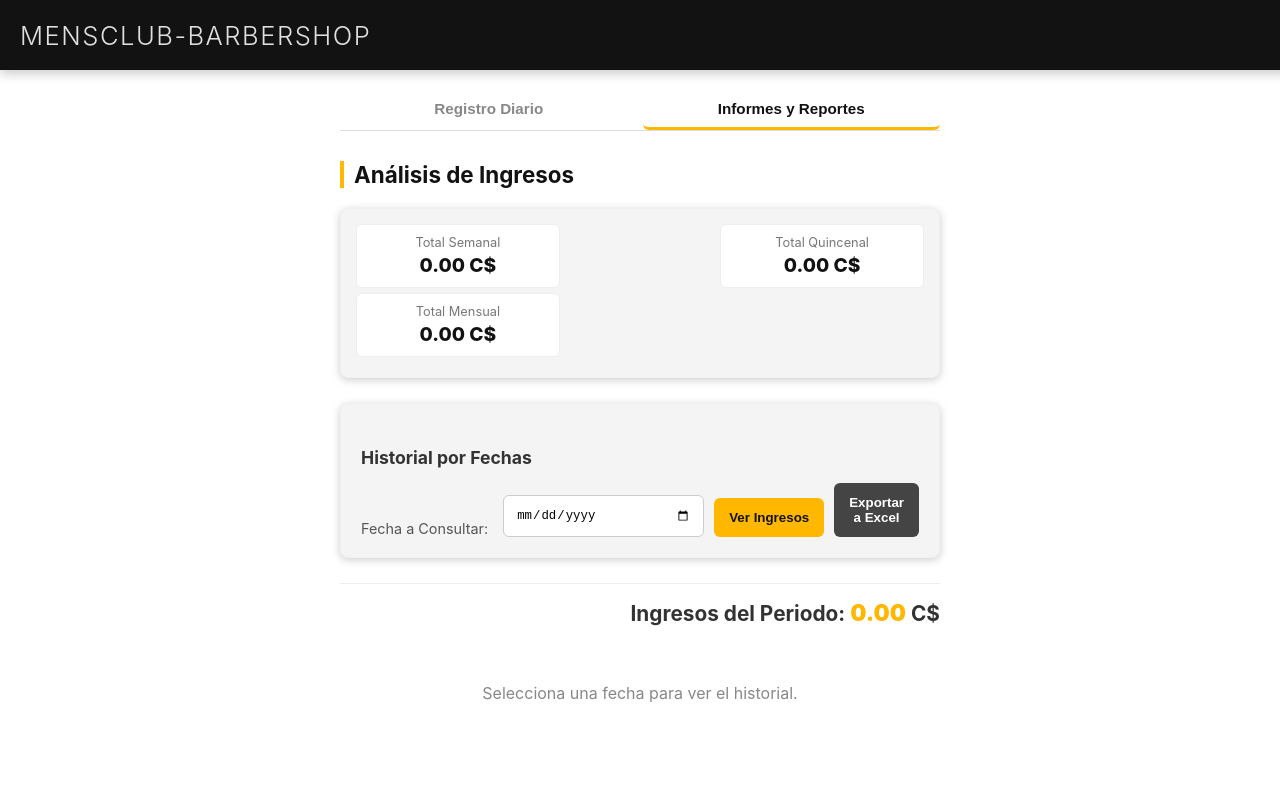
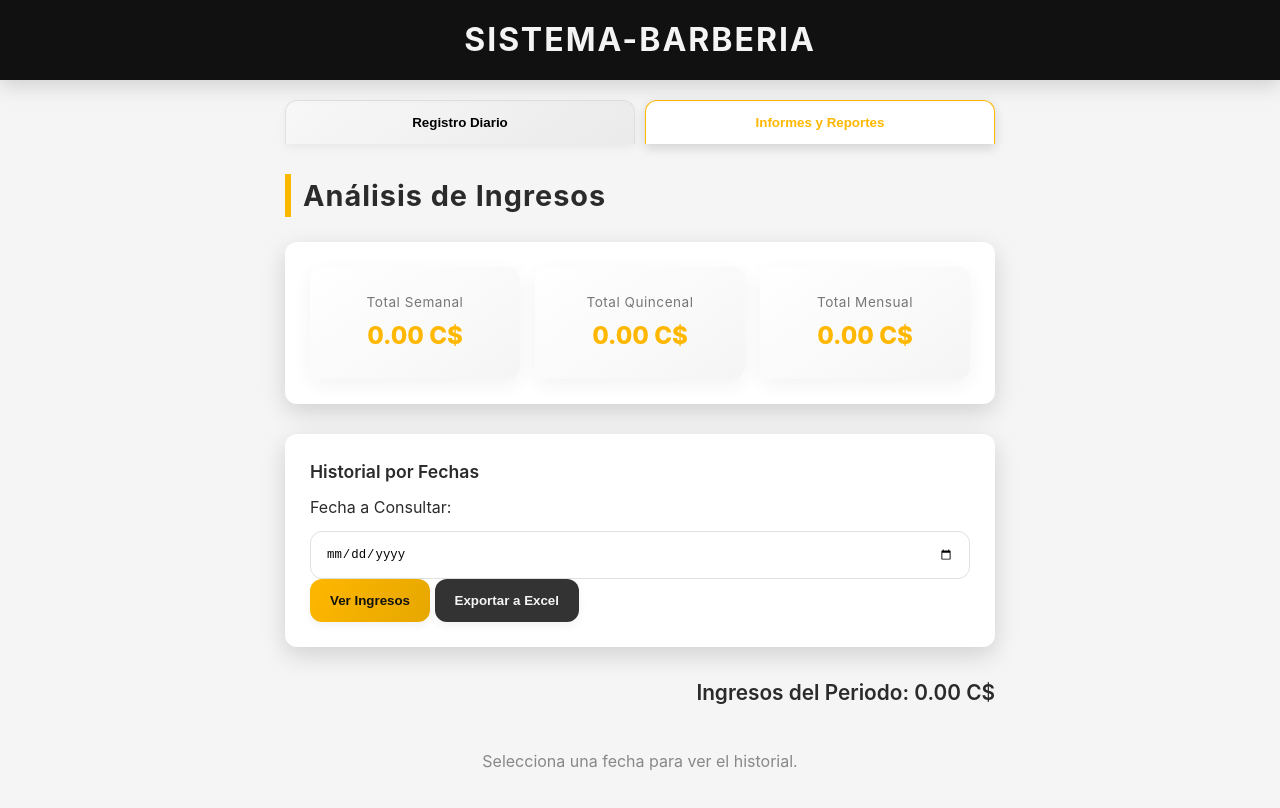
Before and after one commit to fernnwe/Barberia-app, a plain HTML site: page public/index.html in a window 1280 px wide. Both pictures are taken after a click on the button "Informes y Reportes". Drawn offline with nearby package versions, Linux system fonts and the light colour scheme; no server answers.

Commit message:
mejorando el diseño y agregando nuevas funcionalides

```diff
--- a/public/index.html
+++ b/public/index.html
@@ -12,7 +12,7 @@
 
     <header class="header">
         <div id="logo-container">
-            <span class="logo-text">MENSCLUB-BARBERSHOP</span>
+            <span class="logo-text">SISTEMA-BARBERIA</span>
         </div>
     </header>
 
--- /dev/null
+++ b/public/src/css/login.css
@@ -0,0 +1,74 @@
+:root {
+    --color-bg: #f5f5f5;
+    --color-card: #ffffff;
+    --color-accent: #ffb700;
+    --color-accent-dark: #e6a700;
+    --color-text-dark: #2b2b2b;
+    --color-text-light: #f4f4f4;
+    --color-border: #e0e0e0;
+    --color-shadow: rgba(0,0,0,0.15);
+    --border-radius: 12px;
+    --transition-speed: 0.3s;
+}
+
+* { box-sizing: border-box; margin:0; padding:0; }
+body {
+    font-family: 'Inter', 'Segoe UI', Tahoma, sans-serif;
+    background: var(--color-bg);
+    color: var(--color-text-dark);
+    display: flex;
+    justify-content: center;
+    align-items: center;
+    height: 100vh;
+}
+
+.login-container { width: 100%; max-width: 400px; padding: 20px; }
+
+.login-card {
+    background: var(--color-card);
+    padding: 30px;
+    border-radius: var(--border-radius);
+    box-shadow: 0 8px 25px var(--color-shadow);
+    text-align: center;
+    transition: transform var(--transition-speed), box-shadow var(--transition-speed);
+}
+.login-card:hover {
+    transform: translateY(-3px);
+    box-shadow: 0 12px 35px var(--color-shadow);
+}
+
+.login-card h2 { margin-bottom: 10px; color: var(--color-text-dark); }
+.login-card h2 strong { color: var(--color-accent); }
+.login-card p { margin-bottom: 20px; font-size: 0.95em; color: #555; }
+
+input {
+    width: 100%;
+    padding: 14px;
+    margin: 10px 0;
+    border-radius: var(--border-radius);
+    border: 1px solid var(--color-border);
+    font-size: 0.95em;
+    transition: border var(--transition-speed), box-shadow var(--transition-speed);
+}
+input:focus {
+    border-color: var(--color-accent);
+    box-shadow: 0 0 10px rgba(255, 183, 0, 0.3);
+    outline: none;
+}
+
+button {
+    width: 100%;
+    padding: 14px;
+    border: none;
+    border-radius: var(--border-radius);
+    background: var(--color-accent);
+    color: var(--color-text-light);
+    font-weight: 700;
+    font-size: 1em;
+    cursor: pointer;
+    transition: all var(--transition-speed);
+    margin-top: 10px;
+}
+button:hover { background: var(--color-accent-dark); transform: translateY(-2px); }
+
+.mensaje { margin-top: 15px; font-size: 0.95em; color: #f87171; }
--- a/public/src/css/styles.css
+++ b/public/src/css/styles.css
@@ -1,267 +1,300 @@
-/* --- VARIABLES DE DISEÑO PROFESIONAL --- */
+/* =========================
+   VARIABLES DE DISEÑO BARBERÍA
+========================= */
 :root {
-    --color-primary: #121212;      /* Fondo Oscuro/Negro Principal */
-    --color-secondary: #f4f4f4;    /* Fondo de Contenedores Claros */
-    --color-accent: #ffb700;       /* Amarillo Dorado (Acento/Ingresos) */
-    --color-text-light: #e0e0e0;   /* Texto en fondos oscuros */
-    --color-text-dark: #333333;    /* Texto en fondos claros */
-    --color-border: #cccccc;
-    --color-shadow: rgba(0, 0, 0, 0.2);
+    --color-bg: #f5f5f5;
+    --color-header: #111111;
+    --color-card: #ffffff;
+    --color-accent: #ffb700;
+    --color-accent-dark: #e6a700;
+    --color-text-dark: #2b2b2b;
+    --color-text-light: #f4f4f4;
+    --color-border: #e0e0e0;
+    --color-shadow-light: rgba(0, 0, 0, 0.05);
+    --color-shadow-dark: rgba(0, 0, 0, 0.15);
+    --transition-speed: 0.3s;
+    --border-radius: 12px;
+    --card-padding: 25px;
 }
 
-/* 1. Base y Estructura */
+/* =========================
+   BASE
+========================= */
+* {
+    box-sizing: border-box;
+    margin: 0;
+    padding: 0;
+}
 body {
-    font-family: 'Inter', 'Segoe UI', Tahoma, Geneva, Verdana, sans-serif;
-    background: var(--color-background); /* Fondo claro, aunque la cabecera será oscura */
+    font-family: 'Inter', 'Segoe UI', Tahoma, sans-serif;
+    background: var(--color-bg);
     color: var(--color-text-dark);
-    padding: 0;
-    margin: 0;
-    padding-top: 70px; /* Espacio para la cabecera fija */
-    min-height: 100vh;
+    padding-top: 80px; /* espacio para header fijo */
+    line-height: 1.5;
 }
 
-.container {
-    max-width: 600px; /* Un poco más de ancho para sentirlo como dashboard */
-    margin: 0 auto;
-    padding: 20px;
+h1{
+    text-align: center;
 }
 
-/* 2. Cabecera (Header) - Oscura y Fija */
+/* =========================
+   HEADER
+========================= */
 .header {
     position: fixed;
     top: 0;
     left: 0;
     width: 100%;
-    height: 70px;
-    background: var(--color-primary);
-    color: var(--color-text-light);
+    height: 80px;
+    background: var(--color-header);
     display: flex;
     align-items: center;
-    padding: 0 20px;
-    box-shadow: 0 4px 10px var(--color-shadow);
+    justify-content: center;
+    box-shadow: 0 6px 20px var(--color-shadow-dark);
     z-index: 1000;
 }
 
 .logo-text {
-    font-size: 1.6em;
-    font-weight: 300;
-    letter-spacing: 1.5px;
+    font-size: 2em;
+    font-weight: 700;
+    color: var(--color-text-light);
+    letter-spacing: 2px;
 }
 .logo-text strong {
-    font-weight: 800;
     color: var(--color-accent);
 }
 
-/* 3. Títulos y Secciones */
-h2 {
-    color: var(--color-primary);
-    font-weight: 700;
-    font-size: 1.4em;
-    margin-top: 30px;
-    margin-bottom: 20px;
-    border-left: 4px solid var(--color-accent);
-    padding-left: 10px;
+/* =========================
+   CONTAINER
+========================= */
+.container {
+    max-width: 750px;
+    margin: 0 auto;
+    padding: 20px;
 }
 
+/* =========================
+   NAVIGATION MENU
+========================= */
+.nav-menu {
+    display: flex;
+    gap: 10px;
+    margin-bottom: 30px;
+}
+.nav-button {
+    flex: 1;
+    padding: 14px 20px;
+    border-radius: var(--border-radius) var(--border-radius) 0 0;
+    border: 1px solid var(--color-border);
+    border-bottom: none;
+    background: linear-gradient(145deg, #f8f8f8, #eaeaea);
+    font-weight: 600;
+    cursor: pointer;
+    transition: all var(--transition-speed) ease;
+}
+.nav-button.active {
+    background: var(--color-card);
+    color: var(--color-accent);
+    border-color: var(--color-accent);
+    font-weight: 700;
+    box-shadow: 0 4px 12px var(--color-shadow-dark);
+}
+
+/* =========================
+   TITLES
+========================= */
+h2 {
+    font-size: 1.8em;
+    font-weight: 700;
+    color: var(--color-text-dark);
+    border-left: 6px solid var(--color-accent);
+    padding-left: 12px;
+    margin-bottom: 25px;
+    letter-spacing: 1px;
+}
+h3 {
+    font-size: 1.3em;
+    font-weight: 600;
+    color: var(--color-text-dark);
+    text-align: right;
+}
 h4 {
-    color: var(--color-text-dark);
     font-size: 1.1em;
+    font-weight: 600;
     margin-bottom: 10px;
 }
 
-.section-header h3 {
-    text-align: right;
-    font-size: 1.3em;
-    padding: 15px 0;
-    color: var(--color-text-dark);
-    border-top: 1px solid #eee;
+/* =========================
+   CARDS
+========================= */
+.card {
+    background: var(--color-card);
+    border-radius: var(--border-radius);
+    padding: var(--card-padding);
+    margin-bottom: 30px;
+    box-shadow: 0 8px 25px var(--color-shadow-dark);
+    transition: transform var(--transition-speed), box-shadow var(--transition-speed);
+}
+.card:hover {
+    transform: translateY(-5px);
+    box-shadow: 0 12px 30px var(--color-shadow-dark);
 }
 
-#totalDiario, #totalPeriodo {
-    font-weight: 900;
-    color: var(--color-accent);
-    font-size: 1.1em;
+/* =========================
+   FORM ELEMENTS
+========================= */
+input, select {
+    width: 100%;
+    padding: 15px;
+    margin-top: 12px;
+    border-radius: var(--border-radius);
+    border: 1px solid var(--color-border);
+    font-size: 0.95em;
+    transition: border var(--transition-speed) ease, box-shadow var(--transition-speed) ease;
+}
+input:focus, select:focus {
+    border-color: var(--color-accent);
+    box-shadow: 0 0 10px var(--color-shadow-light);
+    outline: none;
 }
 
-/* 4. Navegación/Menú */
-.nav-menu {
-    display: flex;
-    gap: 5px;
-    margin-bottom: 25px;
-    border-bottom: 1px solid #ddd;
+/* =========================
+   BUTTONS
+========================= */
+button {
+    padding: 14px 20px;
+    border-radius: var(--border-radius);
+    border: none;
+    font-weight: 700;
+    cursor: pointer;
+    transition: all var(--transition-speed) ease;
+    box-shadow: 0 4px 10px var(--color-shadow-light);
+}
+#btnRegistrar, #btnFiltrar {
+    background: linear-gradient(120deg, var(--color-accent), var(--color-accent-dark));
+    color: var(--color-header);
+}
+#btnRegistrar:hover, #btnFiltrar:hover {
+    background: linear-gradient(120deg, var(--color-accent-dark), var(--color-accent));
+    transform: translateY(-2px);
+    box-shadow: 0 6px 15px var(--color-shadow-dark);
+}
+.secondary-btn {
+    background: #333;
+    color: var(--color-text-light);
+}
+.secondary-btn:hover {
+    background: #555;
+    transform: translateY(-2px);
+    box-shadow: 0 6px 12px var(--color-shadow-dark);
 }
 
-.nav-button {
+/* =========================
+   MÉTRICAS / DASHBOARD
+========================= */
+.card-metrics {
+    display: flex;
+    gap: 15px;
+    flex-wrap: wrap;
+}
+.total-box {
     flex: 1;
-    padding: 10px 15px;
-    border: none;
-    border-bottom: 3px solid transparent;
-    background: transparent;
-    color: #888;
-    font-weight: 600;
-    cursor: pointer;
-    transition: all 0.2s;
-    font-size: 0.95em;
+    background: linear-gradient(145deg, #ffffff, #f5f5f5);
+    padding: 25px;
+    border-radius: var(--border-radius);
+    text-align: center;
+    box-shadow: 0 6px 20px var(--color-shadow-light);
+    transition: transform var(--transition-speed), box-shadow var(--transition-speed);
+}
+.total-box:hover {
+    transform: translateY(-3px);
+    box-shadow: 0 10px 25px var(--color-shadow-dark);
+}
+.total-box span {
+    display: block;
+    font-size: 0.85em;
+    color: #777;
+    letter-spacing: 0.5px;
+}
+.total-box strong {
+    display: block;
+    font-size: 1.5em;
+    font-weight: 800;
+    color: var(--color-accent);
+    margin-top: 5px;
 }
 
-.nav-button.active {
-    color: var(--color-primary);
-    border-bottom: 3px solid var(--color-accent);
+/* =========================
+   LISTA DE REGISTROS
+========================= */
+.lista-servicios {
+    margin-top: 20px;
 }
-
-/* 5. Tarjetas (Cards) */
-.card {
-    background: var(--color-secondary);
-    padding: 20px;
-    border-radius: 8px;
-    box-shadow: 0 2px 8px var(--color-shadow);
-    margin-bottom: 25px;
-    border: 1px solid #f0f0f0;
-}
-
-/* 6. Formulario y Controles */
-input, select {
-    width: 100%;
-    padding: 12px;
-    margin-top: 10px;
-    border-radius: 6px;
-    border: 1px solid var(--color-border);
-    background: #fff;
-    box-sizing: border-box;
-    font-size: 0.95em;
-}
-
-.action-group {
-    display: flex;
-    gap: 10px;
-    align-items: flex-end;
-    margin-top: 10px;
-}
-
-.action-group label {
-    flex-shrink: 0;
-    font-size: 0.9em;
-    color: #555;
-    margin-right: 5px;
-}
-.action-group input {
-    flex-grow: 1;
-    margin-top: 0;
-}
-
-
-/* 7. Botones */
-button {
-    padding: 12px 15px;
-    border-radius: 6px;
-    font-weight: 600;
-    cursor: pointer;
-    transition: background 0.3s;
-    border: none;
-}
-
-#btnRegistrar, #btnFiltrar {
-    background: var(--color-accent);
-    color: var(--color-primary); /* Texto oscuro en fondo de acento */
-    font-weight: 800;
-    margin-top: 20px;
-    flex-shrink: 0;
-}
-
-#btnRegistrar:hover, #btnFiltrar:hover {
-    background: #e6a700;
-}
-
-.secondary-btn {
-    background: #444;
-    color: white;
-    font-weight: 600;
-}
-
-.secondary-btn:hover {
-    background: #666;
-}
-
-/* 8. Métricas de Informes */
-.card-metrics {
-    display: flex;
-    justify-content: space-between;
-    flex-wrap: wrap;
-    padding: 15px;
-}
-
-.total-box {
-    flex-basis: 32%;
-    background: #fff;
-    padding: 10px;
-    border-radius: 6px;
-    text-align: center;
-    border: 1px solid #eee;
-    margin-bottom: 5px;
-}
-
-.total-box span {
-    display: block;
-    font-size: 0.8em;
-    color: #777;
-}
-
-.total-box strong {
-    display: block;
-    font-size: 1.2em;
-    font-weight: 800;
-    color: var(--color-primary);
-    margin-top: 3px;
-}
-
-/* 9. Lista de Servicios */
-.lista-servicios {
-    margin-top: 10px;
-}
-
 .registro {
     display: flex;
     justify-content: space-between;
     align-items: center;
-    padding: 12px 15px;
-    background: var(--color-card);
-    border-radius: 6px;
-    margin-bottom: 8px;
-    border-left: 4px solid var(--color-accent);
-    box-shadow: 0 1px 3px rgba(0, 0, 0, 0.05);
+    padding: 16px 20px;
+    background: linear-gradient(145deg, #fafafa, #f0f0f0);
+    border-radius: var(--border-radius);
+    margin-bottom: 12px;
+    border-left: 6px solid var(--color-accent);
+    transition: all var(--transition-speed) ease;
+}
+.registro:hover {
+    transform: translateY(-2px);
+    box-shadow: 0 8px 20px var(--color-shadow-dark);
+}
+.tipo-corte {
+    font-weight: 600;
+    font-size: 1em;
+}
+.precio-corte {
+    font-weight: 700;
+    font-size: 1.15em;
+    color: var(--color-accent);
+    margin-right: 15px;
+}
+.btn-eliminar {
+    width: 32px;
+    height: 32px;
+    border-radius: 50%;
+    border: 1px solid #e63946;
+    background: transparent;
+    color: #e63946;
+    font-weight: 700;
+    font-size: 1.1em;
+    cursor: pointer;
+    transition: all var(--transition-speed);
+}
+.btn-eliminar:hover {
+    background: #e63946;
+    color: #fff;
 }
 
-.tipo-corte {
-    font-weight: 500;
-    color: var(--color-text-dark);
-}
-
-.precio-corte {
-    font-weight: 800;
-    color: var(--color-primary);
-    margin-right: 15px;
-    font-size: 1.1em;
-}
-
-.btn-eliminar {
-    width: 28px;
-    height: 28px;
-    padding: 0;
-    background: transparent;
-    color: #e63946;
-    border: 1px solid #e63946;
-    border-radius: 50%;
-    font-weight: 600;
-    font-size: 1.0em;
-    line-height: 1;
-}
-
-.btn-eliminar:hover {
-    background: #e63946;
-    color: white;
-}
-
-/* Ocultar vistas */
+/* =========================
+   VISTAS OCULTAS
+========================= */
 .view.hidden {
     display: none !important;
 }
+
+/* =========================
+   RESPONSIVE
+========================= */
+@media (max-width: 768px) {
+    .card-metrics {
+        flex-direction: column;
+    }
+    .nav-button {
+        font-size: 0.85em;
+    }
+    h2 {
+        font-size: 1.5em;
+    }
+    .registro {
+        flex-direction: column;
+        align-items: flex-start;
+        gap: 8px;
+    }
+}
```
Also changed, not shown: public/login.html (added, +27 -0 lines), public/src/js/login.js (added, +59 -0 lines).
